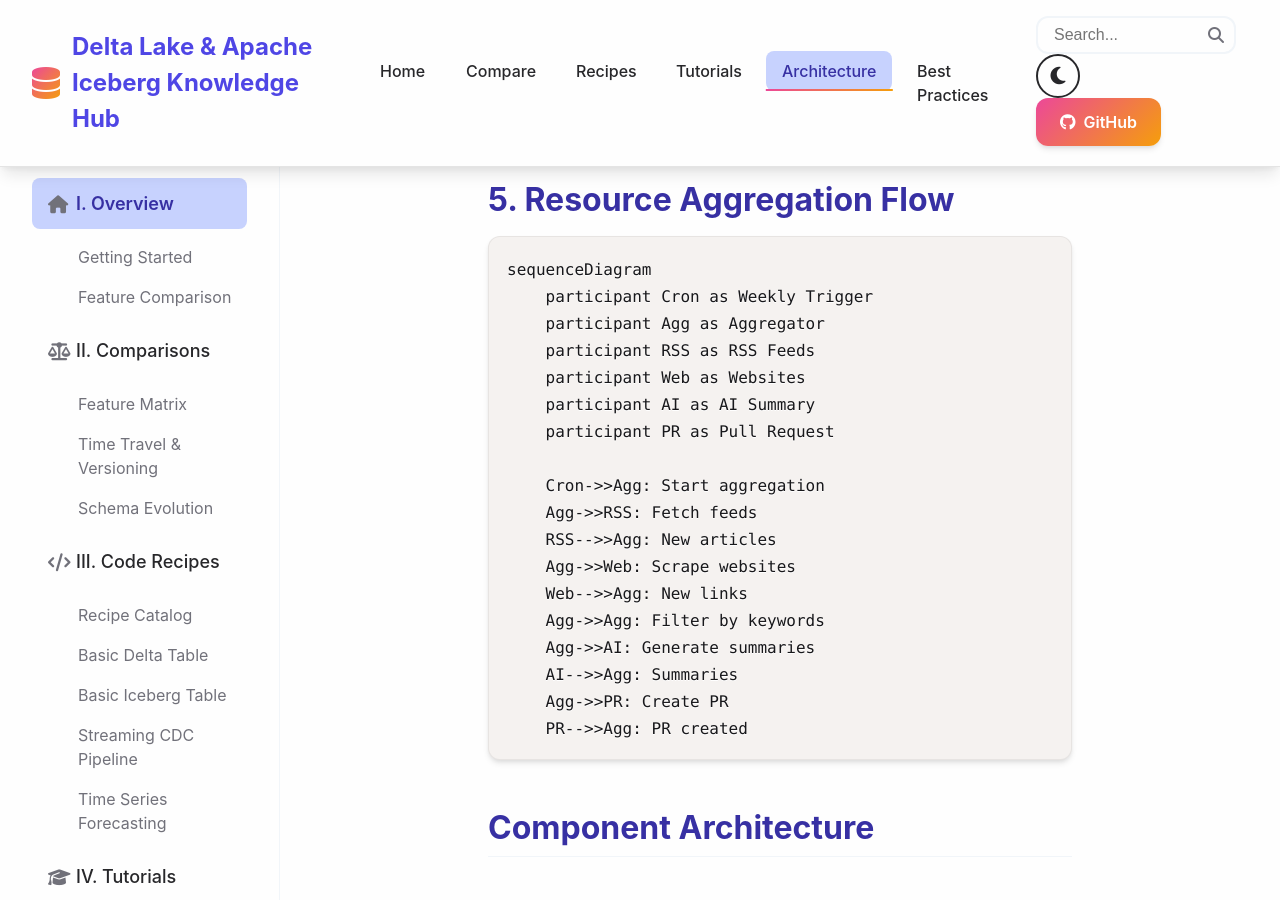
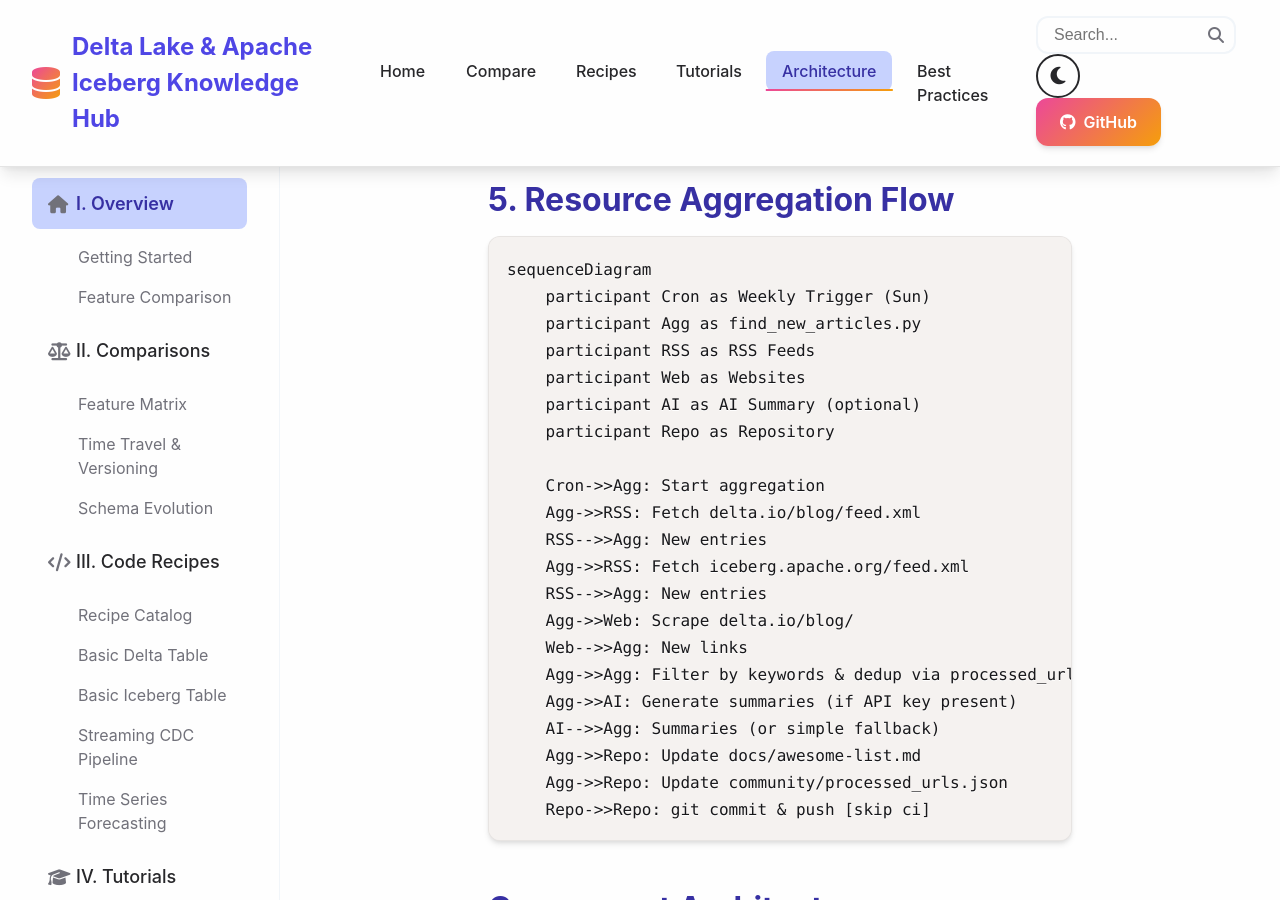
Before and after one commit to Analytical-Guide/Datalake-Guide, a Jekyll site: the page built from docs/architecture/system-overview.md, in a window 1280 px wide and 900 px high, scrolled down 4119 px. Built offline with Jekyll 4.4.1, drawn with Linux system fonts in a browser that asks for light colours; nearby versions of some CDN libraries.

````diff
--- a/docs/architecture/system-overview.md
+++ b/docs/architecture/system-overview.md
@@ -145,23 +145,26 @@ sequenceDiagram
 
 ```mermaid
 sequenceDiagram
-    participant Cron as Weekly Trigger
-    participant Agg as Aggregator
+    participant Cron as Weekly Trigger (Sun)
+    participant Agg as find_new_articles.py
     participant RSS as RSS Feeds
     participant Web as Websites
-    participant AI as AI Summary
-    participant PR as Pull Request
+    participant AI as AI Summary (optional)
+    participant Repo as Repository
 
     Cron->>Agg: Start aggregation
-    Agg->>RSS: Fetch feeds
-    RSS-->>Agg: New articles
-    Agg->>Web: Scrape websites
+    Agg->>RSS: Fetch delta.io/blog/feed.xml
+    RSS-->>Agg: New entries
+    Agg->>RSS: Fetch iceberg.apache.org/feed.xml
+    RSS-->>Agg: New entries
+    Agg->>Web: Scrape delta.io/blog/
     Web-->>Agg: New links
-    Agg->>Agg: Filter by keywords
-    Agg->>AI: Generate summaries
-    AI-->>Agg: Summaries
-    Agg->>PR: Create PR
-    PR-->>Agg: PR created
+    Agg->>Agg: Filter by keywords & dedup via processed_urls.json
+    Agg->>AI: Generate summaries (if API key present)
+    AI-->>Agg: Summaries (or simple fallback)
+    Agg->>Repo: Update docs/awesome-list.md
+    Agg->>Repo: Update community/processed_urls.json
+    Repo->>Repo: git commit & push [skip ci]
 ```
 
 ## Component Architecture
````
Also changed, not shown: QUICKSTART.md (+16 -10 lines), docs/awesome-list.md (+30 -12 lines), docs/comparisons/feature-matrix.md (+2 -1 lines), docs/tutorials/migration-guide.md (+1 -2 lines), README.md.
